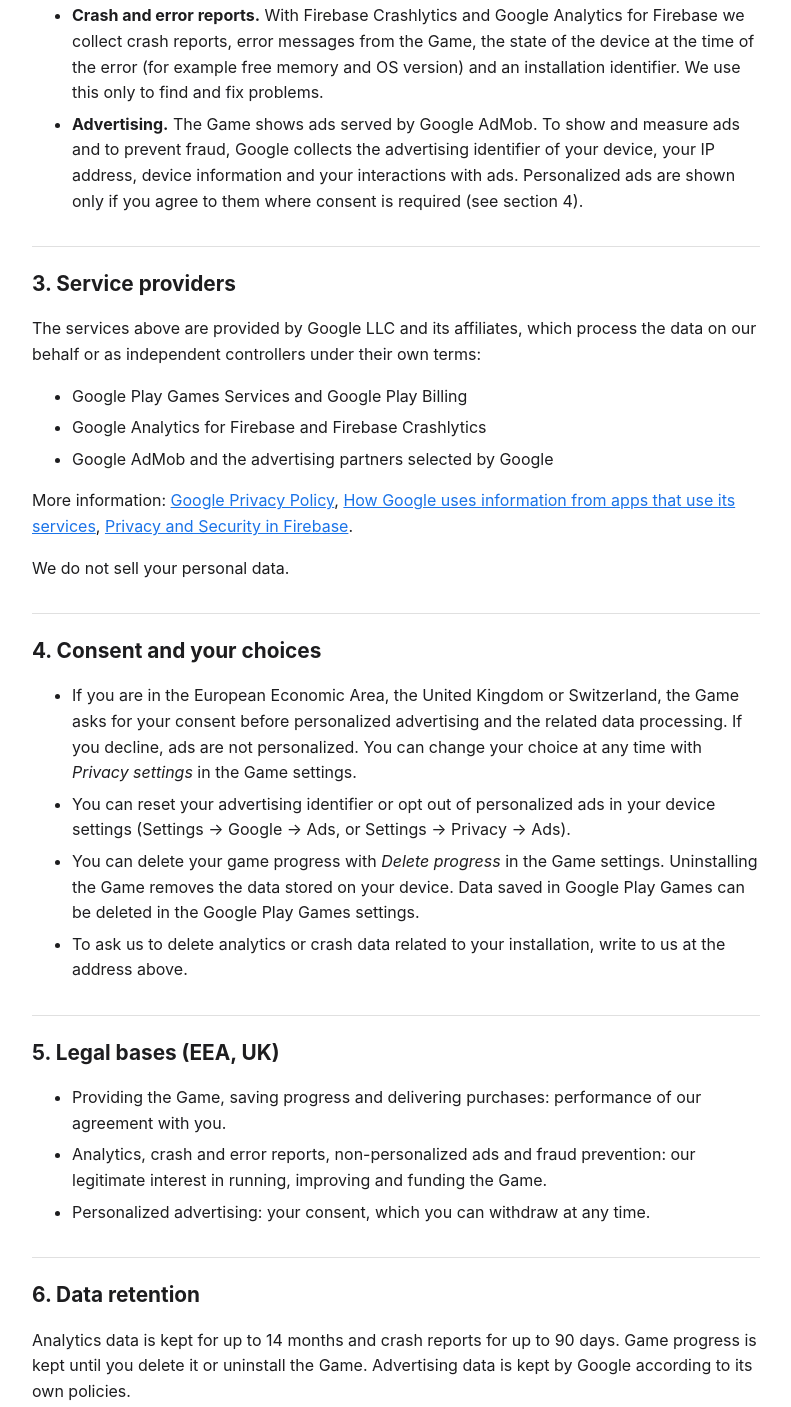
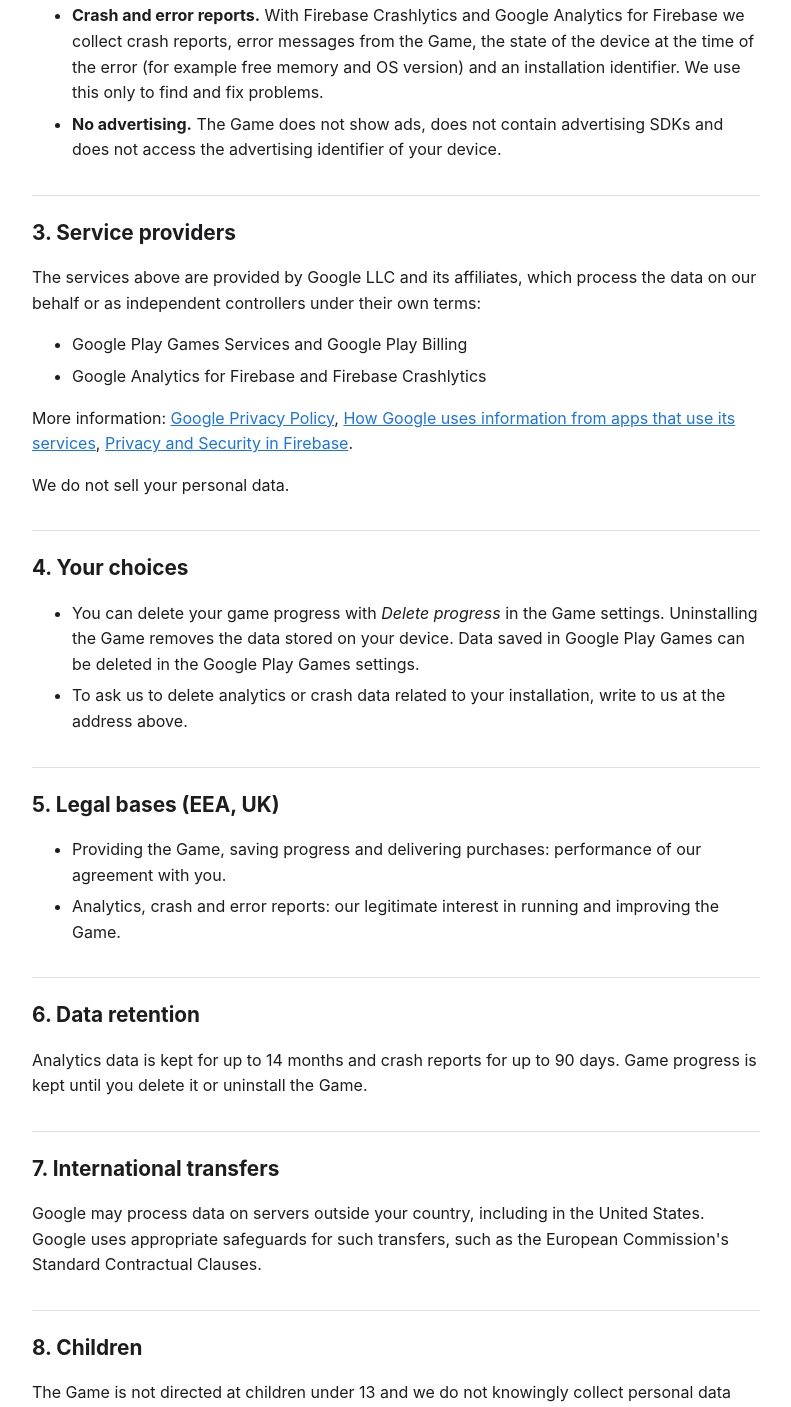
Before and after one commit to KeiMuriKoe/keimurikoe.github.io, a plain HTML site: page block-artist/privacy-policy.html in a window 1280 px wide. Shown: the part 1057-2464 px from the top of the page, without its empty margins (244-1035 px from the left). Drawn offline with Linux system fonts and the light colour scheme.

Commit message:
Block Artist privacy policy: version without ads (1.1.0)
Co-Authored-By: Claude Opus 5.5 <noreply@anthropic.com>

```diff
--- a/block-artist/privacy-policy.html
+++ b/block-artist/privacy-policy.html
@@ -12,7 +12,7 @@
     <p><a href="../index.html">&larr; RevoStudio</a></p>
     <h1>Privacy Policy</h1>
     <p><strong>Block Artist: Color Puzzle</strong> (the “Game”, package <code>com.playcus.BlockArtist</code>)</p>
-    <p class="updated">Last updated: November 15, 2026</p>
+    <p class="updated">Last updated: November 17, 2026</p>
 
     <p>This Privacy Policy explains what information is collected when you play the Game, why it is collected,
     who it is shared with and what choices you have. The Game is developed by RevoStudio (“we”, “us”).</p>
@@ -39,9 +39,8 @@
       <li><strong>Crash and error reports.</strong> With Firebase Crashlytics and Google Analytics for Firebase we collect
         crash reports, error messages from the Game, the state of the device at the time of the error (for example free memory
         and OS version) and an installation identifier. We use this only to find and fix problems.</li>
-      <li><strong>Advertising.</strong> The Game shows ads served by Google AdMob. To show and measure ads and to prevent
-        fraud, Google collects the advertising identifier of your device, your IP address, device information and your
-        interactions with ads. Personalized ads are shown only if you agree to them where consent is required (see section 4).</li>
+      <li><strong>No advertising.</strong> The Game does not show ads, does not contain advertising SDKs and does not
+        access the advertising identifier of your device.</li>
     </ul>
 
     <h2>3. Service providers</h2>
@@ -50,7 +49,6 @@
     <ul>
       <li>Google Play Games Services and Google Play Billing</li>
       <li>Google Analytics for Firebase and Firebase Crashlytics</li>
-      <li>Google AdMob and the advertising partners selected by Google</li>
     </ul>
     <p>More information:
       <a href="https://policies.google.com/privacy">Google Privacy Policy</a>,
@@ -58,13 +56,8 @@
       <a href="https://firebase.google.com/support/privacy">Privacy and Security in Firebase</a>.</p>
     <p>We do not sell your personal data.</p>
 
-    <h2>4. Consent and your choices</h2>
+    <h2>4. Your choices</h2>
     <ul>
-      <li>If you are in the European Economic Area, the United Kingdom or Switzerland, the Game asks for your consent before
-        personalized advertising and the related data processing. If you decline, ads are not personalized.
-        You can change your choice at any time with <em>Privacy settings</em> in the Game settings.</li>
-      <li>You can reset your advertising identifier or opt out of personalized ads in your device settings
-        (Settings &rarr; Google &rarr; Ads, or Settings &rarr; Privacy &rarr; Ads).</li>
       <li>You can delete your game progress with <em>Delete progress</em> in the Game settings. Uninstalling the Game removes
         the data stored on your device. Data saved in Google Play Games can be deleted in the Google Play Games settings.</li>
       <li>To ask us to delete analytics or crash data related to your installation, write to us at the address above.</li>
@@ -73,14 +66,12 @@
     <h2>5. Legal bases (EEA, UK)</h2>
     <ul>
       <li>Providing the Game, saving progress and delivering purchases: performance of our agreement with you.</li>
-      <li>Analytics, crash and error reports, non-personalized ads and fraud prevention: our legitimate interest in running,
-        improving and funding the Game.</li>
-      <li>Personalized advertising: your consent, which you can withdraw at any time.</li>
+      <li>Analytics, crash and error reports: our legitimate interest in running and improving the Game.</li>
     </ul>
 
     <h2>6. Data retention</h2>
     <p>Analytics data is kept for up to 14 months and crash reports for up to 90 days. Game progress is kept until you delete it
-    or uninstall the Game. Advertising data is kept by Google according to its own policies.</p>
+    or uninstall the Game.</p>
 
     <h2>7. International transfers</h2>
     <p>Google may process data on servers outside your country, including in the United States. Google uses appropriate
```
